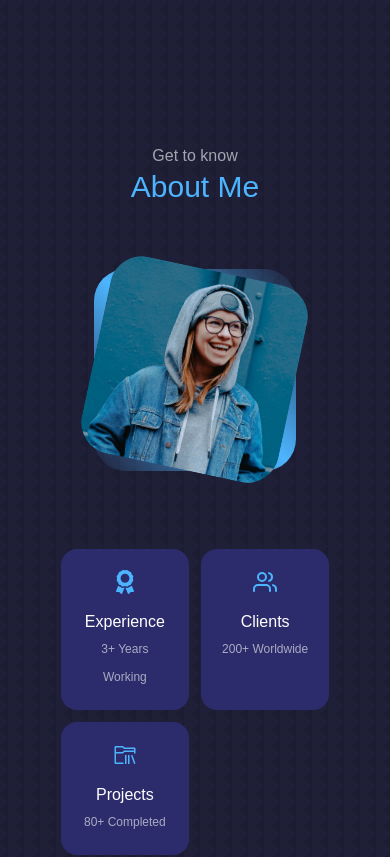
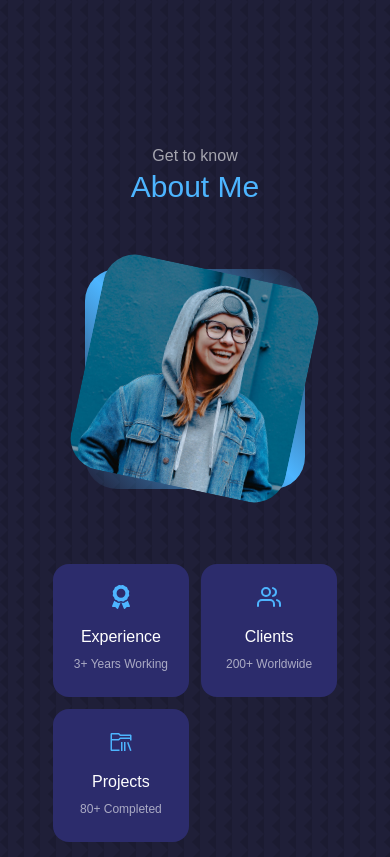
Before and after one commit to luigi989/portfolio, a React (Create React App) app: page / in a window 390 px wide. Shown: the part 846-1703 px from the top of the page. Built offline with nearby package versions, Linux system fonts and the light colour scheme.

Commit message:
Improved mobile layout

```diff
--- a/src/components/about/About.jsx
+++ b/src/components/about/About.jsx
@@ -6,12 +6,12 @@ import ME from '../../assets/me-about.jpg'
 
 const About = () => {
   return (
-    <section id='about' className='mt-32 h-screen p-4'>
+    <section id='about' className='mt-32 h-fit lg:h-screen pt-4 lg:pt-8'>
       <h5 className='text-light font-medium'>Get to know</h5>
       <h2 className='text-primaryAlt font-medium text-3xl mb-16 lg:mb-32'>About Me</h2>
 
       <div className='w-3/4 m-auto grid grid-cols-1 lg:grid-cols-2 gap-[10%] lg:gap-[15%] place-items-center'>
-        <div className='w-3/4 aspect-square rounded-[2rem] bg-gradient-to-tr from-transparent via-primaryAlt to-transparent
+        <div className='w-3/4 md:w-1/2 lg:w-3/4 aspect-square rounded-[2rem] bg-gradient-to-tr from-transparent via-primaryAlt to-transparent
                         grid place-items-center'>
           <div className='rounded-[2rem] overflow-hidden rotate-12 hover:rotate-0 transition ease-linear duration-300'>
             <img src={ME} alt={'About me'} className='block w-full object-cover' />
@@ -19,7 +19,7 @@ const About = () => {
         </div>
 
         <div className='flex flex-col justify-center items-center'>
-          <div className='grid grid-cols-2 lg:grid-cols-3 gap-3 lg:gap-6'>
+          <div className='grid grid-cols-2 md:grid-cols-3 gap-3 lg:gap-6'>
             <article className='bg-bgAlt border-solid border-[1px] border-transparent rounded-2xl p-5 lg:p-8 text-center
                                 hover:bg-transparent hover:border-primary hover:cursor-default transition ease-linear duration-300'>
               <FaAward className='m-auto text-primaryAlt text-2xl mb-4' />
```
